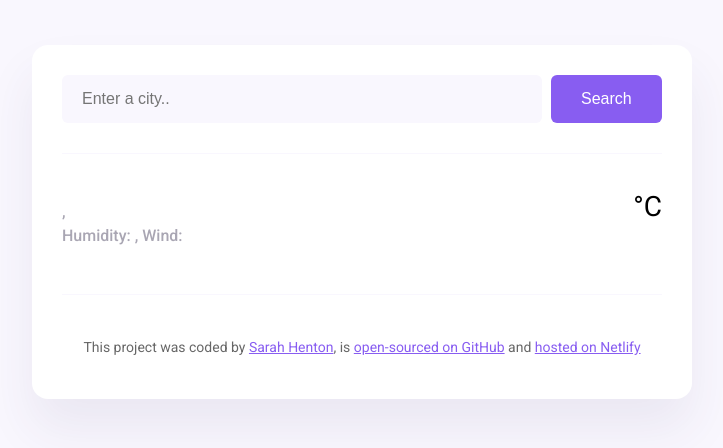
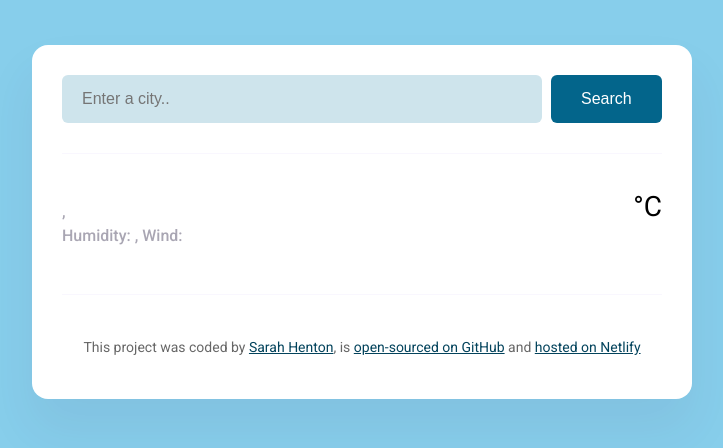
Before and after one commit to SarahHenton/Rhagolygon-y-Tywydd, a website built with Parcel: page index.html in a window 1280 px wide. Shown: the whole page, without its empty margins (278-1001 px from the left). Built offline with nearby package versions, Linux system fonts and the light colour scheme; no server answers.

Commit message:
css colour changes

```diff
--- a/src/tywydd.css
+++ b/src/tywydd.css
@@ -1,10 +1,10 @@
 body {
-  background-color: #f9f7fe;
+  background-color: skyblue;
   font-family: "Roboto", sans-serif;
 }
 
 a {
-  color: #885df1;
+  color: rgb(3, 67, 92);
 }
 
 .weather-app {
@@ -22,7 +22,7 @@ header {
 }
 
 .search-form-input {
-  background-color: #f9f7fe;
+  background-color: rgb(206, 228, 236);
   border: none;
   border-radius: 6px;
   width: 80%;
@@ -31,7 +31,7 @@ header {
 }
 
 .search-form-button {
-  background: #885df1;
+  background: rgb(3, 101, 139);
   padding: 15px 30px;
   border: none;
   font-size: 16px;
```
